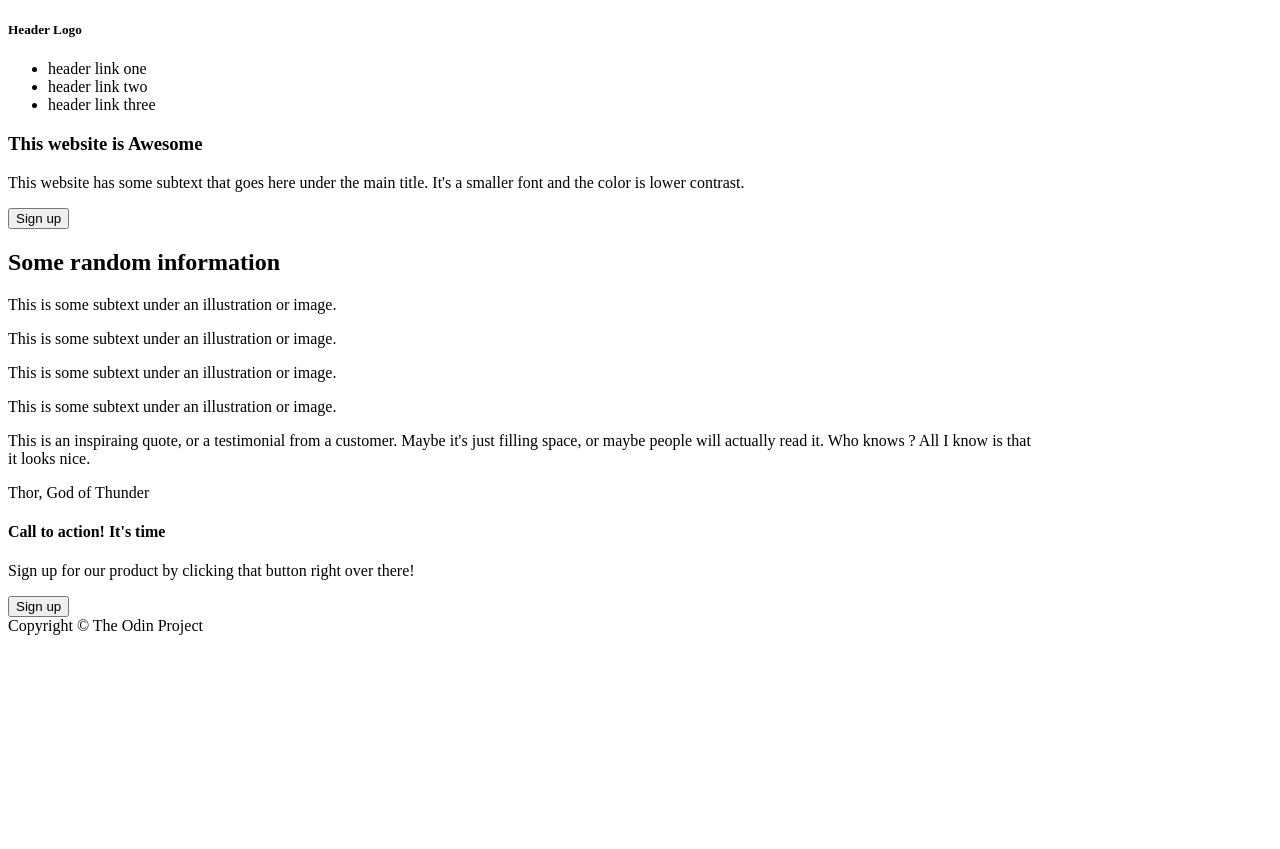
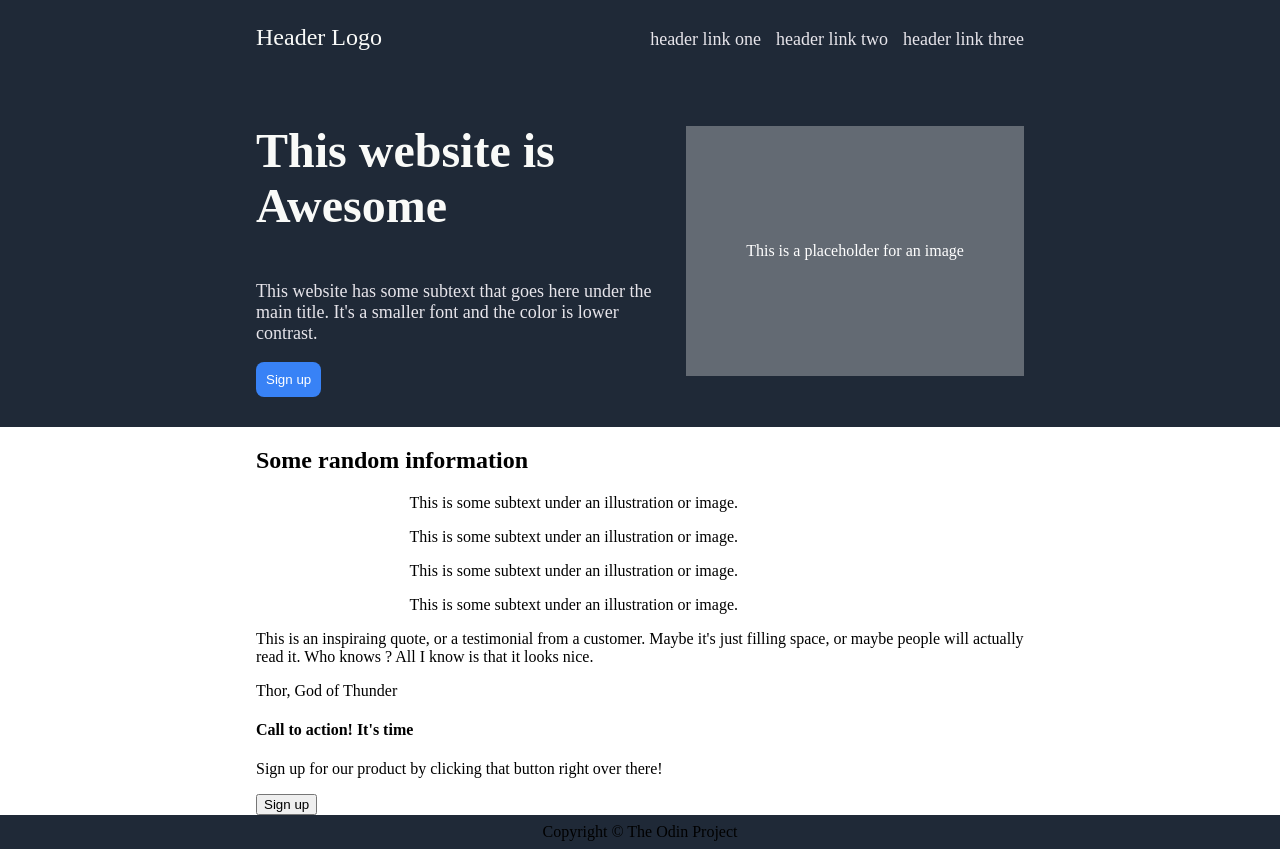
Before and after one commit to GaryHY/Project-Landing-Page, a plain HTML site: page index.html in a window 1280 px wide. Before the commit the page ends 800 px from the top, so only its background shows below. Drawn offline with Linux system fonts and the light colour scheme.

Commit message:
Add style for header

```diff
--- a/index.html
+++ b/index.html
@@ -10,24 +10,25 @@
 <body>
     <header>
         <div class="top-header">
-            <h5>Header Logo</h5>
+            <p class="header-logo">Header Logo</p>
             <ul>
-                <li>header link one</li>
-                <li>header link two</li>
-                <li>header link three</li>
+                <li><a href="#" class="other-white">header link one</a></li>
+                <li><a href="#" class="other-white">header link two</a></li>
+                <li><a href="#" class="other-white">header link three</a></li>
             </ul>
         </div>
         <div class="bottom-header">
             <div class="left-bottom-header">
-                <h3>This website is Awesome</h3>
-                <p>This website has some subtext that goes here under the main title. It's a smaller font and the color is lower contrast.</p>
-                <button>Sign up</button>
+                <h3 id="hero-main-text">This website is Awesome</h3>
+                <p class="other-white">This website has some subtext that goes here under the main title. It's a smaller font and the color is lower contrast.</p>
+                <button id="sign-up">Sign up</button>
             </div>
-            <div class="img-header"></div>
+            <div class="img-header"><p>This is a placeholder for an image</p></div>
         </div>
     </header>
 
     <section>
+        <div class="section-container">
             <h2>Some random information</h2>
             <div class="container">
                 <div class="content">
@@ -47,11 +48,15 @@
                     <p>This is some subtext under an illustration or image.</p>
                 </div>
             </div>
+        </div>
+
     </section>
 
     <section>
+        <div class="section-container">
             <p>This is an inspiraing quote, or a testimonial from a customer. Maybe it's just filling space, or maybe people will actually read it. Who knows ? All I know is that it looks nice.</p>
             <p>Thor, God of Thunder</p>
+        </div>
     </section>
 
     <section>
@@ -63,7 +68,6 @@
             <div class="right-blue-text">
                 <button>Sign up</button>
             </div>
-
         </div>
     </section>
 
--- a/style.css
+++ b/style.css
@@ -1,7 +1,71 @@
 *, *::after, *::before {
     box-sizing: border-box;
 }
+body{
+    margin:0;
+    padding:0;
+}
 
-body{
-    width: 80%;
+header, footer{
+    background-color: #1F2937;
 }
+a {
+    text-decoration: none;
+}
+.top-header, .bottom-header, .container, .section-container, .blue-text {
+    max-width: 60%;
+    margin: 0 auto;
+}
+#hero-main-text {
+    font-size: 48px;
+    font-weight: Extra Bold;
+    color : #F9FAF8;
+}
+.other-white {
+    font-size: 18px;
+    color: #E7E5EB;
+}
+.img-header{
+    height: 250px;
+    width:700px;
+    background-color: rgba(255,255,255,0.3);
+    color:white;
+    text-align: center;
+    display:flex;
+    align-items: center;
+    justify-content: center;
+}
+
+.header-logo{
+    color : #F9FAF8;
+    font-size : 24px;
+}
+.top-header> ul {
+    list-style-type: none;
+    color : #F9FAF8;
+    font-size : 24px;
+    display:flex;
+    gap:15px;
+}
+
+#sign-up{
+    padding: 10px;
+    background-color: #3882F6;
+    color:white;
+    border:none;
+    border-radius: 8px;
+    margin-bottom: 30px;;
+}
+
+.top-header, .bottom-header {
+    display:flex;
+    justify-content: space-between;
+    align-items: center;
+}
+.bottom-header {
+    gap:30px;
+}
+footer {
+    padding: 8px;
+    text-align: center;
+}
```
Lines whose indentation alone changed are shown as unchanged.
